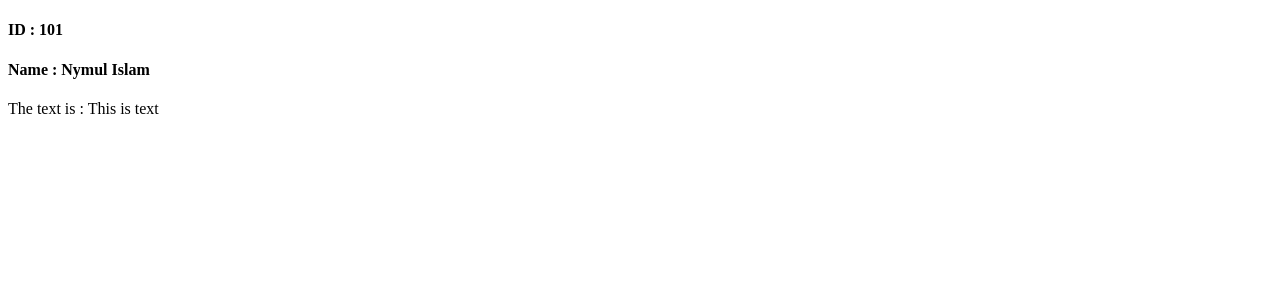
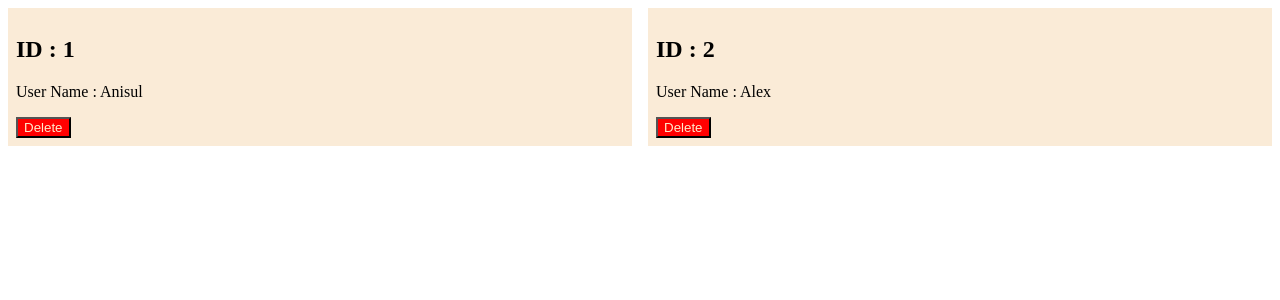
Before and after one commit to nymul-islam-moon/react-anisul-islam, a React (Create React App) app: page / in a window 1280 px wide. Shown: the top 300 px of the page. Built offline with nearby package versions, Linux system fonts and the light colour scheme.

Commit message:
Clas 56
useState and props using

```diff
--- a/src/App.js
+++ b/src/App.js
@@ -1,17 +1,31 @@
 /**
  * Import Third Party
  */
-import React from 'react';
-import UseReducer from "./HOOKS/useReducer";
-import Component1 from "./Components/PROP_DRILLING/Component1";
+import React, {useState} from 'react';
+import Users from "./Components/Users";
+import style from './style.css';
 /**
  * Import Custom
  */
 
 const App = () => {
+    const [  users, setUsers ] = useState([
+        {id: 1, username: 'Anisul'},
+        {id: 2, username: 'Alex'},
+    ]);
+
+    const handleDeleteUser = ( id ) => {
+        const filteredUsers = users.filter( user => user.id !== id );
+        setUsers(filteredUsers);
+    }
+
     return (
-        <Component1 />
+        <div>
+            <Users users={users} handleDeleteUser={handleDeleteUser} />
+        </div>
     );
 };
 
 export default App;
+
+// CRD -> CREATE -> READ -> DELETE USER
--- /dev/null
+++ b/src/Components/User.js
@@ -0,0 +1,19 @@
+import React from "react";
+
+const User = ({user, handleDeleteUser}) => {
+    const {id, username} = user;
+
+    const handleDelete = ( id ) => {
+        handleDeleteUser( id );
+    }
+
+    return (
+        <article className="user">
+            <h2>ID : {id}</h2>
+            <p>User Name : {username}</p>
+            <button className="btn-dlt" onClick={() => {handleDelete(id)}}>Delete</button>
+        </article>
+    );
+};
+
+export default User;
--- /dev/null
+++ b/src/Components/Users.js
@@ -0,0 +1,11 @@
+import React from "react";
+import User from "./User";
+const Users = ({ users, handleDeleteUser }) => {
+    return (
+        <section className="users">
+            {users.map(user => <User key={user.id} user={user} handleDeleteUser={handleDeleteUser} />)}
+        </section>
+    );
+};
+
+export default Users;
--- a/src/style.css
+++ b/src/style.css
@@ -1,93 +1,15 @@
-:root {
-    --border-radius: 0.6rem;
-    --text-color: #fff;
-}
-
-* {
-    box-sizing: border-box;
-    margin: 0;
-    padding: 0;
-    list-style-type: none;
-    text-decoration: none;
-    outline: none;
-}
-html {
-    scroll-behavior: smooth;
-}
-
-body {
-    background-color: #4c4c4c;
-}
-
-body h1, p {
-    color: white;
-    font-family: "Apple Braille";
-}
-
-body p {
-    font-size: large;
-}
-
-.center {
-    display: flex;
-    flex-direction: column;
-    justify-content: center;
-    align-items: center;
+.users {
+    display: grid;
+    grid-template-columns: repeat(2, minmax(0, 1fr));
     gap: 1rem;
 }
 
-.counter {
-    height: 100vh;
-    padding: 1rem;
+.user {
+    background-color: antiquewhite;
+    padding: 0.5rem;
 }
 
-.counter__title {
-    color: var(--text-color);
-    font-size: 2rem;
-    margin-bottom: 3rem;
-    color: orange;
+.btn-dlt{
+    color: blanchedalmond;
+    background: red;
 }
-
-.card {
-    background-color: #3c3c3c;
-    width: 100%;
-    max-width: 30rem;
-    color: rgb(195, 154, 77);
-    padding: 1rem;
-    border-radius: var(--border-radius);
-}
-
-.btn {
-    border: none;
-    padding: 0.1rem 0.6rem;
-    border-radius: var(--border-radius);
-    font-size: 1.6rem;
-    transition: all 0.3s;
-    margin: 0 0.2rem;
-    color: rgb(195, 154, 77);
-}
-
-.btn:hover {
-    background-color: orange;
-    color: black;
-}
-
-.btn:disabled {
-    background-color: red;
-}
-
-.form__class{
-    background-color: aqua;
-}
-
-.App {
-    text-align: center;
-}
-
-.valid {
-    background-color: green;
-}
-
-.invalid {
-    background-color: red;
-}
```
